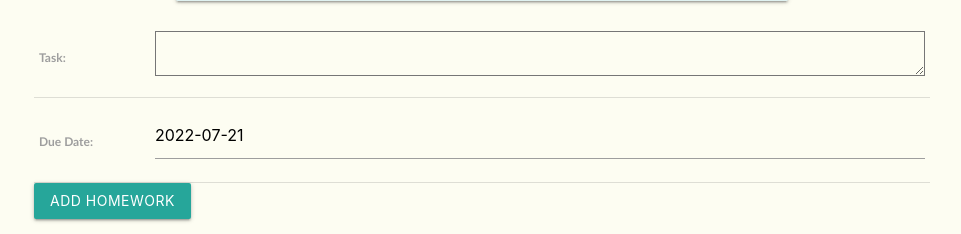
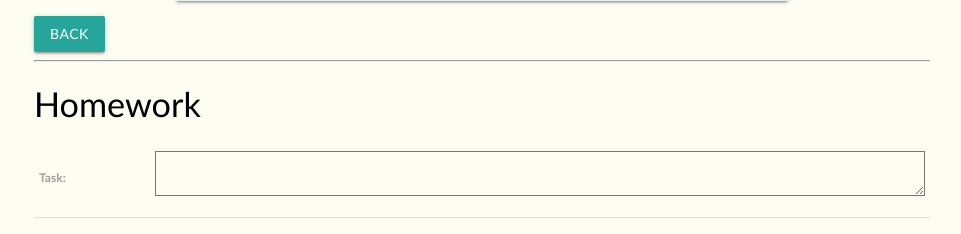
Before and after one commit to weklihua/course-tracker, a Django app: template main_app/templates/main_app/lesson_detail.html in a window 1280 px wide. Shown: the part 363-597 px from the top of the page, without its empty margins (158-1119 px from the left). Run offline with Django 4.2, Linux system fonts and the light colour scheme; the template is opened without the code that fills it: values that come from a table or form of the project are taken from there, others are empty; some libraries are stand-ins or nearby versions.

Commit message:
adds back button and homework header to lesson details page

```diff
--- a/main_app/templates/main_app/lesson_detail.html
+++ b/main_app/templates/main_app/lesson_detail.html
@@ -1,8 +1,6 @@
 {% extends 'base.html' %}
 {% block content %}
-
 <h1>Lesson Details</h1>
-
 <div class="row">
   <div class="col s12 col-offset-3">
     <div class="card teal lighten-5" id="studentdetail">
@@ -18,6 +16,9 @@
     </div>
   </div>
   <div>
+    <a href="{% url 'detail' lesson.course.id %}" class="waves-effect waves-light btn">back</a>
+    <hr>
+    <h4>Homework</h4>
     <form action="{% url 'add_homework' lesson.id %}" method="POST">
       {% csrf_token %}
       <table>
```
Also changed, not shown: main_app/migrations/0015_merge_20220721_1725.py (added).
